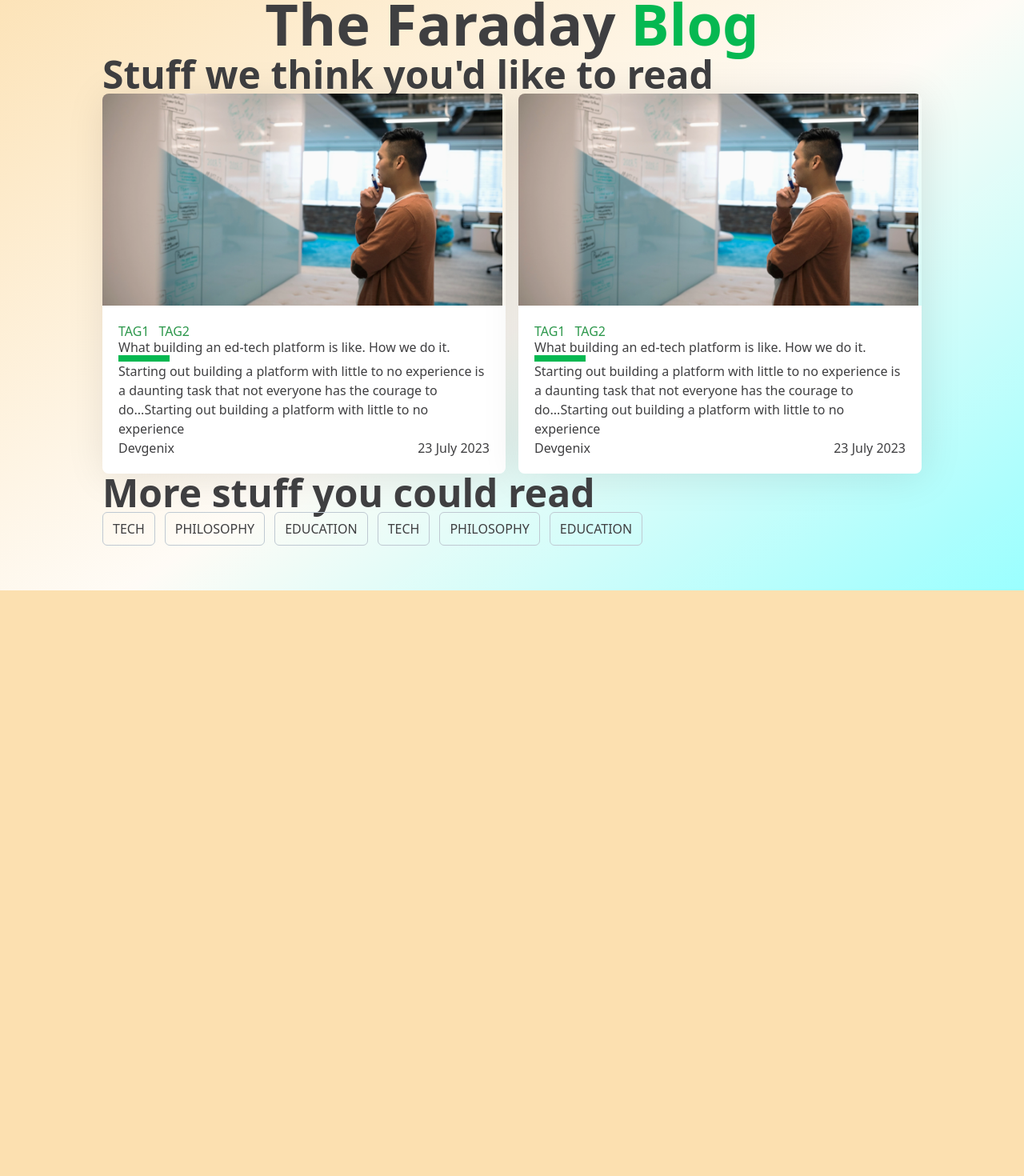
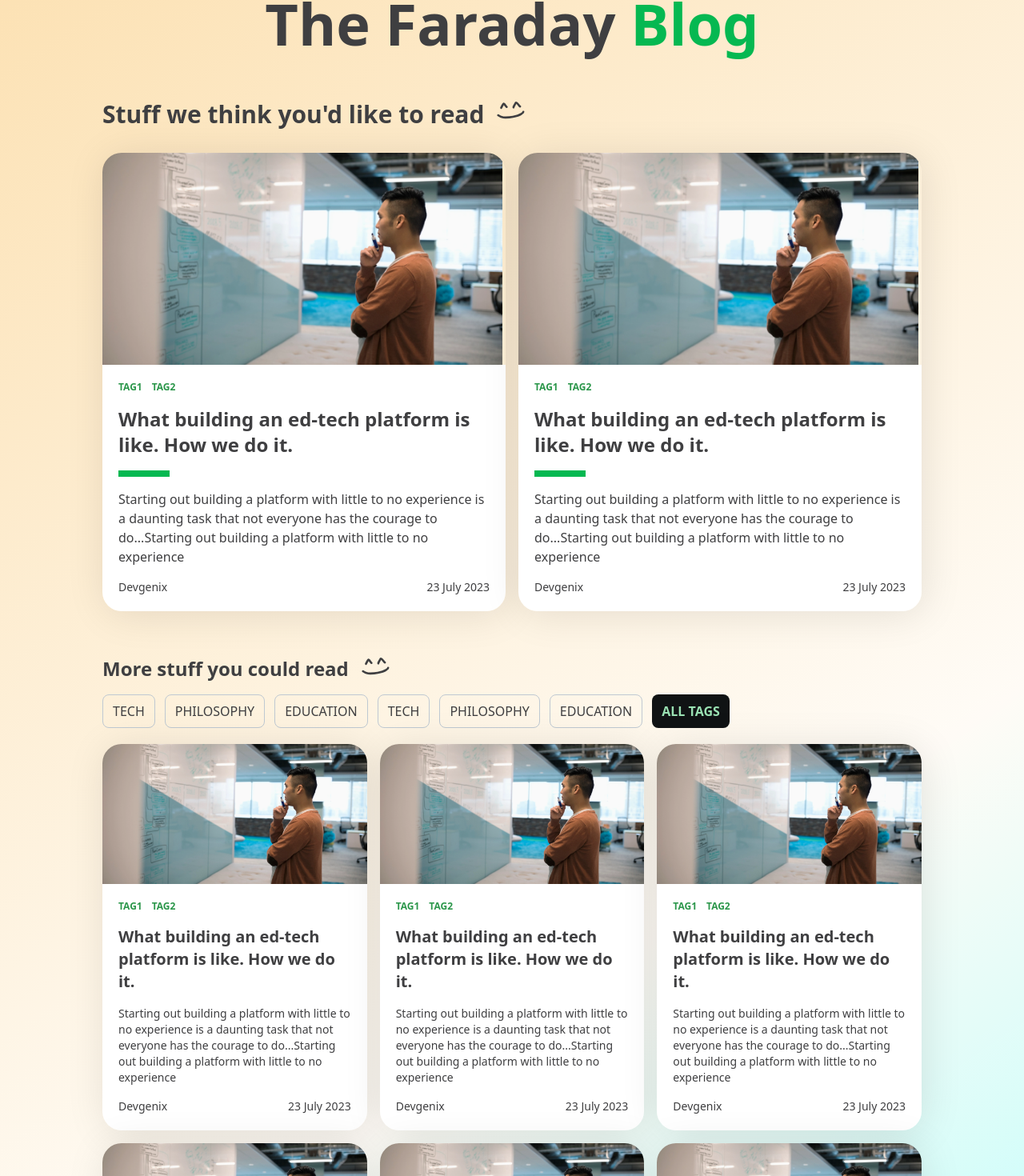
Before and after one commit to faradayafrica/Faraday-landingpage, a Next.js app: page /blog in a window 1280 px wide. Shown: the part 118-1588 px from the top of the page at 80% size. Before the commit the page ends 856 px from the top, so only its background shows below. Built offline with nearby package versions, Linux system fonts and the light colour scheme; no server answers.

Commit message:
layout changes

```diff
--- a/package.json
+++ b/package.json
@@ -26,6 +26,8 @@
     "typescript": "5.1.6"
   },
   "devDependencies": {
-    "@svgr/webpack": "^8.0.1"
+    "@svgr/webpack": "^8.0.1",
+    "prettier": "^3.0.0",
+    "prettier-plugin-tailwindcss": "^0.4.1"
   }
 }
--- a/src/app/blog/page.tsx
+++ b/src/app/blog/page.tsx
@@ -1,4 +1,4 @@
-import BlogCard from '@/components/BlogCard';
+import Footer from '@/components/Footer';
 import Navigation from '@/components/Navigation';
 import ReadLikely from '@/components/ReadLikely';
 import ReadMore from '@/components/ReadMore';
@@ -23,6 +23,7 @@ function BlogPage() {
 
         <ReadMore />
       </main>
+      <Footer />
     </>
   );
 }
--- a/src/components/BlogCard.tsx
+++ b/src/components/BlogCard.tsx
@@ -1,9 +1,10 @@
 import Image from 'next/image';
 import React from 'react';
+import { TypographyH3 } from './Typography';
 
-function BlogCard() {
+function BlogCard({ featured }: { featured?: boolean }) {
   return (
-    <div className='rounded-lg overflow-hidden shadow-[3px_4px_50px_0px_rgba(0,0,0,0.10)]'>
+    <div className='rounded-3xl overflow-hidden shadow-[3px_4px_50px_0px_rgba(0,0,0,0.10)]'>
       <Image
         src={'/images/blog/demo-image.png'}
         alt='demo image'
@@ -11,25 +12,32 @@ function BlogCard() {
         height={300}
         objectFit='cover'
       />
-      <div className='bg-white p-5'>
-        <div className='flex gap-3 text-[#2C974B]'>
+      <div className='bg-white p-5 space-y-4'>
+        <div className='flex gap-3 text-[#2C974B] font-semibold text-xs'>
           {['tag1', 'tag2'].map((tag, id) => (
             <p key={id} className='uppercase'>
               {tag}
             </p>
           ))}
         </div>
-        <h3>What building an ed-tech platform is like. How we do it.</h3>
 
-        <span className='bg-brandColor w-[4rem] h-[.5rem] block'></span>
+        <TypographyH3
+          className={`text-lg md:text-xl ${featured ? 'md:text-2xl' : ''}`}
+        >
+          What building an ed-tech platform is like. How we do it.
+        </TypographyH3>
 
-        <p>
+        {featured && (
+          <span className='bg-brandColor w-[4rem] h-[.5rem] block'></span>
+        )}
+
+        <p className={`${featured ? 'text-base' : 'text-sm text-truncate'} `}>
           Starting out building a platform with little to no experience is a
           daunting task that not everyone has the courage to do...Starting out
           building a platform with little to no experience
         </p>
 
-        <div className='flex justify-between'>
+        <div className='flex justify-between text-sm'>
           <p>Devgenix</p>
           <p>23 July 2023</p>
         </div>
--- a/src/components/Footer.tsx
+++ b/src/components/Footer.tsx
@@ -7,7 +7,8 @@ import Youtube from '../images/youtube.svg';
 
 function Footer() {
   return (
-    <footer className='container pt-24 bg-[url(/images/footer-bg.png)]'>
+    <footer className='pt-24 bg-[url(/images/footer-bg.png)] bg-white'>
+      <div className='container'>
         <div className='grid gap-11 grid-cols-2 md:grid-cols-4'>
           <div className='col-span-2 md:col-auto'>
             <h4 className='font-extrabold text-2xl'>
@@ -79,6 +80,7 @@ function Footer() {
             </Link>
           </div>
         </div>
+      </div>
     </footer>
   );
 }
--- a/src/components/ReadLikely.tsx
+++ b/src/components/ReadLikely.tsx
@@ -1,17 +1,20 @@
 import React from 'react';
 import { TypographyH2 } from './Typography';
 import BlogCard from './BlogCard';
+import Smile from '@/images/smile.svg';
 
 function ReadLikely() {
   return (
-    <div>
-      <TypographyH2>Stuff we think you'd like to read</TypographyH2>
+    <div className='my-14'>
+      <TypographyH2>
+        Stuff we think you'd like to read
+        <Smile className='w-[35px]' />
+      </TypographyH2>
 
-<div className="flex gap-4">
-
-      <BlogCard />
-      <BlogCard />
-</div>
+      <div className='flex gap-4 mt-[30px]'>
+        <BlogCard featured />
+        <BlogCard featured />
+      </div>
     </div>
   );
 }
--- a/src/components/ReadMore.tsx
+++ b/src/components/ReadMore.tsx
@@ -1,13 +1,29 @@
 import React from 'react';
 import { TypographyH3 } from './Typography';
 import Tags from './Tags';
+import BlogCard from './BlogCard';
+import Smile from '@/images/smile.svg';
 
 function ReadMore() {
   return (
-    <div>
-      <TypographyH3>More stuff you could read</TypographyH3>
+    <div className='my-6 '>
+      <div className='space-y-4'>
+        <TypographyH3>
+          More stuff you could read
+          <Smile className='w-[35px]' />
+        </TypographyH3>
 
-      <Tags />
+        <Tags />
+      </div>
+
+      <div className='grid sm:grid-cols-3 md:grid-cols-3 gap-4 mt-5'>
+        <BlogCard />
+        <BlogCard />
+        <BlogCard />
+        <BlogCard />
+        <BlogCard />
+        <BlogCard />
+      </div>
     </div>
   );
 }
--- a/src/components/Stories.tsx
+++ b/src/components/Stories.tsx
@@ -45,12 +45,12 @@ function Stories() {
         {stories.length === 0 ? (
           <SkeletonLoader />
         ) : (
-          <div className='flex justify-center md:grid md:grid-cols-12 md:flex-row max-w-[320px] gap-12 md:max-w-[max-content]'>
+          <div className='flex flex-col justify-center md:grid md:grid-cols-12 md:flex-row  gap-12 md:max-w-[max-content]'>
             <div className='md:w-full mx-auto md:col-span-4'>
               <Image
                 src={stories[count]?.fields?.profile_image[0].url}
                 alt={stories[count]?.fields?.name}
-                className='w-full mx-auto bg-cover md:h-[300px] md:mx-0'
+                className=' mx-auto bg-cover  md:h-[300px] md:mx-0'
                 // loading='lazy'
                 width={400}
                 height={300}
@@ -59,7 +59,7 @@ function Stories() {
                 Meet {stories[count]?.fields?.introduction}
               </h4>
             </div>
-            <div className='font-roboto md:col-span-8 border-b border-t-[#CFD9DE] md:border-b-0 md:border-l md:pl-12  md:border-b-[#CFD9DE]'>
+            <div className='font-roboto md:col-span-8 border-t md:border-t-0 border-t-[#CFD9DE] md:border-b-0 md:border-l md:pl-12  md:border-b-[#CFD9DE]'>
               <blockquote className='text-center md:text-left font-medium [line-height:_36px] md:text-[28px]'>
                 {stories[count]?.fields?.quote}
               </blockquote>
--- a/src/components/Tags.tsx
+++ b/src/components/Tags.tsx
@@ -13,10 +13,14 @@ function Tags() {
   return (
     <div className='flex gap-3'>
       {tags.map((tag, i) => (
-        <button key={i} className='border rounded-md border-[#BFC9D2] p-3 py-2'>
+        <button key={i} className='border rounded-lg border-[#BFC9D2] p-3 py-2'>
           {tag}
         </button>
       ))}
+
+      <button className='uppercase rounded-lg bg-[#101314] p-3 py-2 font-bold text-[#9AE2B3]'>
+        All tags
+      </button>
     </div>
   );
 }
--- a/src/components/Typography/TypographyH2.tsx
+++ b/src/components/Typography/TypographyH2.tsx
@@ -10,7 +10,7 @@ function TypographyH2({ children, className }: TypographyH2Props) {
   return (
     <h2
       className={cn(
-        'text-grey-700 text-3xl font-extrabold md:text-5xl font-workSans',
+        'flex gap-4 text-grey-700 text-lg font-extrabold md:text-3xl font-workSans',
         className
       )}
     >
--- a/src/components/Typography/TypographyH3.tsx
+++ b/src/components/Typography/TypographyH3.tsx
@@ -10,7 +10,7 @@ function TypographyH3({ children, className }: TypographyH3Props) {
   return (
     <h3
       className={cn(
-        'text-grey-700 text-3xl font-extrabold md:text-5xl font-workSans',
+        'flex gap-4 text-grey-700 text-lg font-extrabold md:text-2xl font-workSans',
         className
       )}
     >
--- a/src/styles/globals.css
+++ b/src/styles/globals.css
@@ -2,35 +2,6 @@
 @tailwind components;
 @tailwind utilities;
 
-.App {
-  text-align: center;
-}
-
-.App-logo {
-  height: 40vmin;
-  pointer-events: none;
-}
-
-@media (prefers-reduced-motion: no-preference) {
-  .App-logo {
-    animation: App-logo-spin infinite 20s linear;
-  }
-}
-
-.App-header {
-  background-color: #282c34;
-  min-height: 100vh;
-  display: flex;
-  flex-direction: column;
-  align-items: center;
-  justify-content: center;
-  font-size: calc(10px + 2vmin);
-  color: white;
-}
-
-.App-link {
-  color: #61dafb;
-}
 
 @keyframes App-logo-spin {
   from {
```
Also changed, not shown: src/images/smile.svg (added), 1 other file (tests, documents, lock files or other folders). Lines whose indentation alone changed are shown as unchanged.
